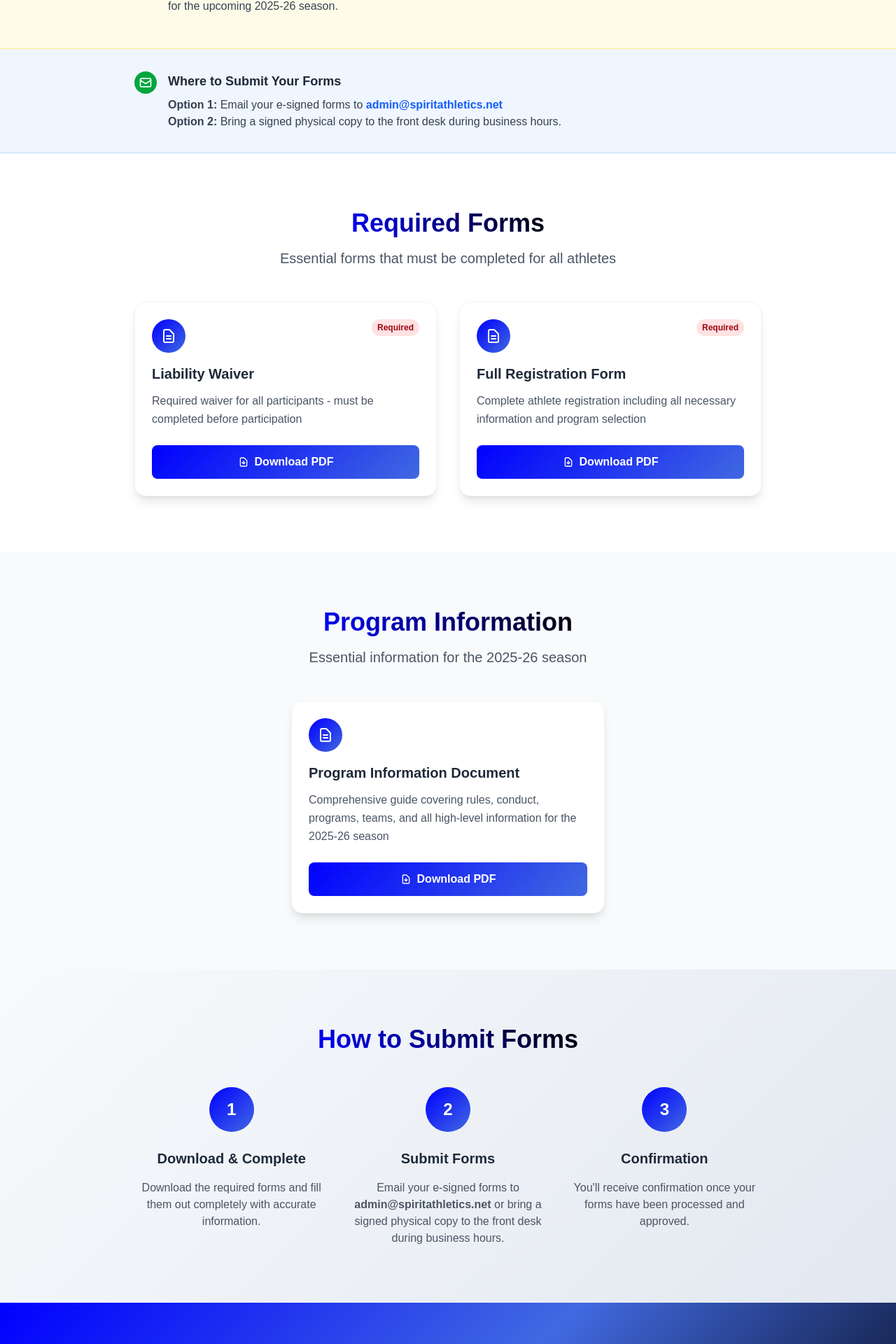
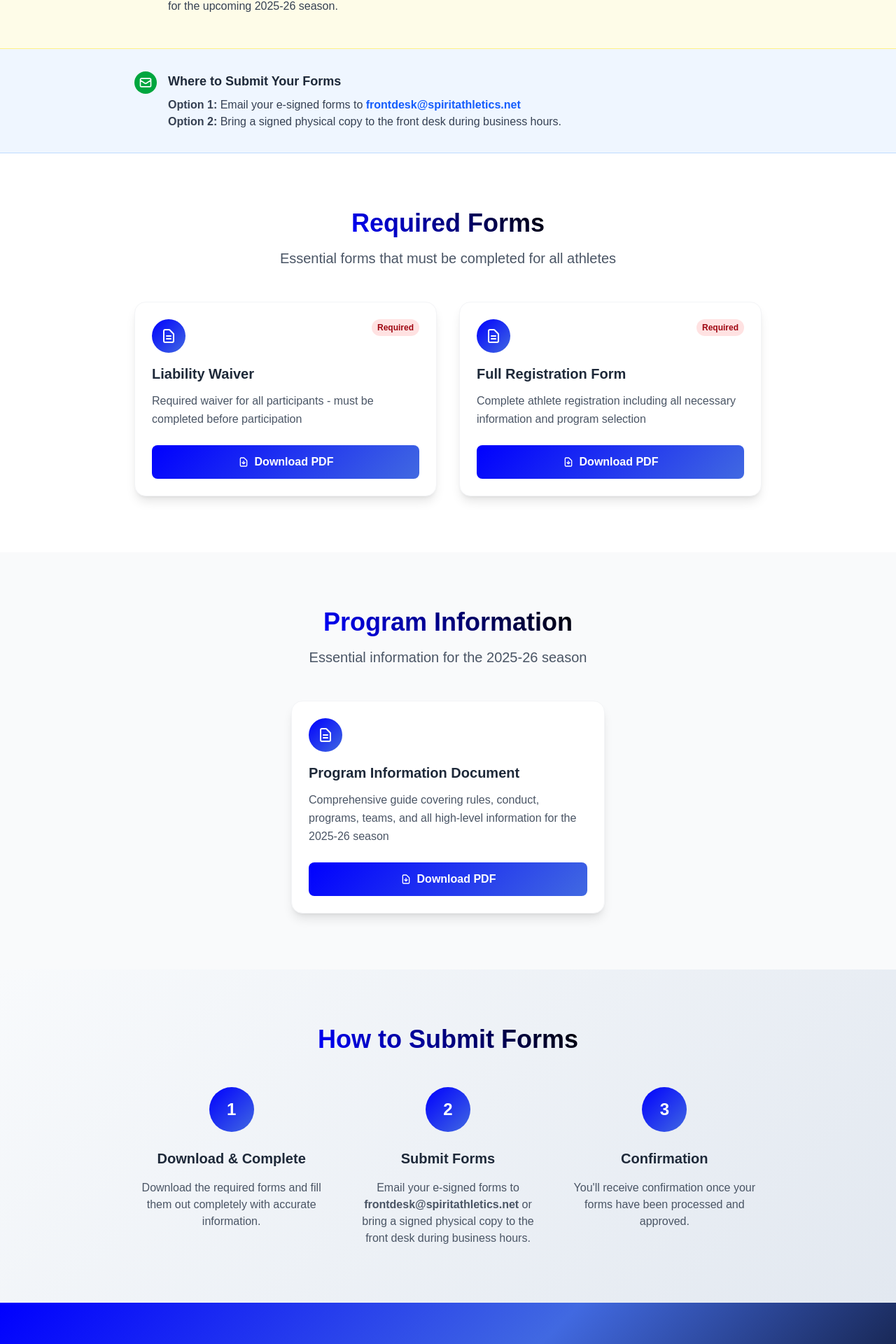
Before and after one commit to tbagwill/spiritathletics-web, a Next.js app: page /forms in a window 1280 px wide. Shown: the part 538-2458 px from the top of the page at 70% size. Built offline with nearby package versions, Linux system fonts and the light colour scheme; no server answers.

Commit message:
Fix email to frontdesk@spiritathletics.net

```diff
--- a/src/app/forms/page.tsx
+++ b/src/app/forms/page.tsx
@@ -90,7 +90,7 @@ export default function Forms() {
             <div>
               <h3 className="text-lg font-semibold text-gray-800 mb-2">Where to Submit Your Forms</h3>
               <p className="text-gray-700">
-                <strong>Option 1:</strong> Email your e-signed forms to <a href="mailto:admin@spiritathletics.net" className="text-blue-600 hover:underline font-semibold">admin@spiritathletics.net</a>
+                <strong>Option 1:</strong> Email your e-signed forms to <a href="mailto:frontdesk@spiritathletics.net" className="text-blue-600 hover:underline font-semibold">frontdesk@spiritathletics.net</a>
                 <br />
                 <strong>Option 2:</strong> Bring a signed physical copy to the front desk during business hours.
               </p>
@@ -177,7 +177,7 @@ export default function Forms() {
                 2
               </div>
               <h3 className="text-xl font-bold text-gray-800 mb-4">Submit Forms</h3>
-              <p className="text-gray-600">Email your e-signed forms to <strong>admin@spiritathletics.net</strong> or bring a signed physical copy to the front desk during business hours.</p>
+              <p className="text-gray-600">Email your e-signed forms to <strong>frontdesk@spiritathletics.net</strong> or bring a signed physical copy to the front desk during business hours.</p>
             </div>
 
             {/* Step 3 */}
@@ -203,7 +203,7 @@ export default function Forms() {
           </p>
           <div className="flex flex-col sm:flex-row gap-4 justify-center animate-fade-in-up delay-300">
             <a
-              href="mailto:admin@spiritathletics.net?subject=Forms Help Request"
+              href="mailto:frontdesk@spiritathletics.net?subject=Forms Help Request"
               className="bg-white text-black px-8 py-4 rounded-full font-semibold transition-all duration-300 transform hover:scale-105 shadow-lg"
             >
               Email for Help
```
